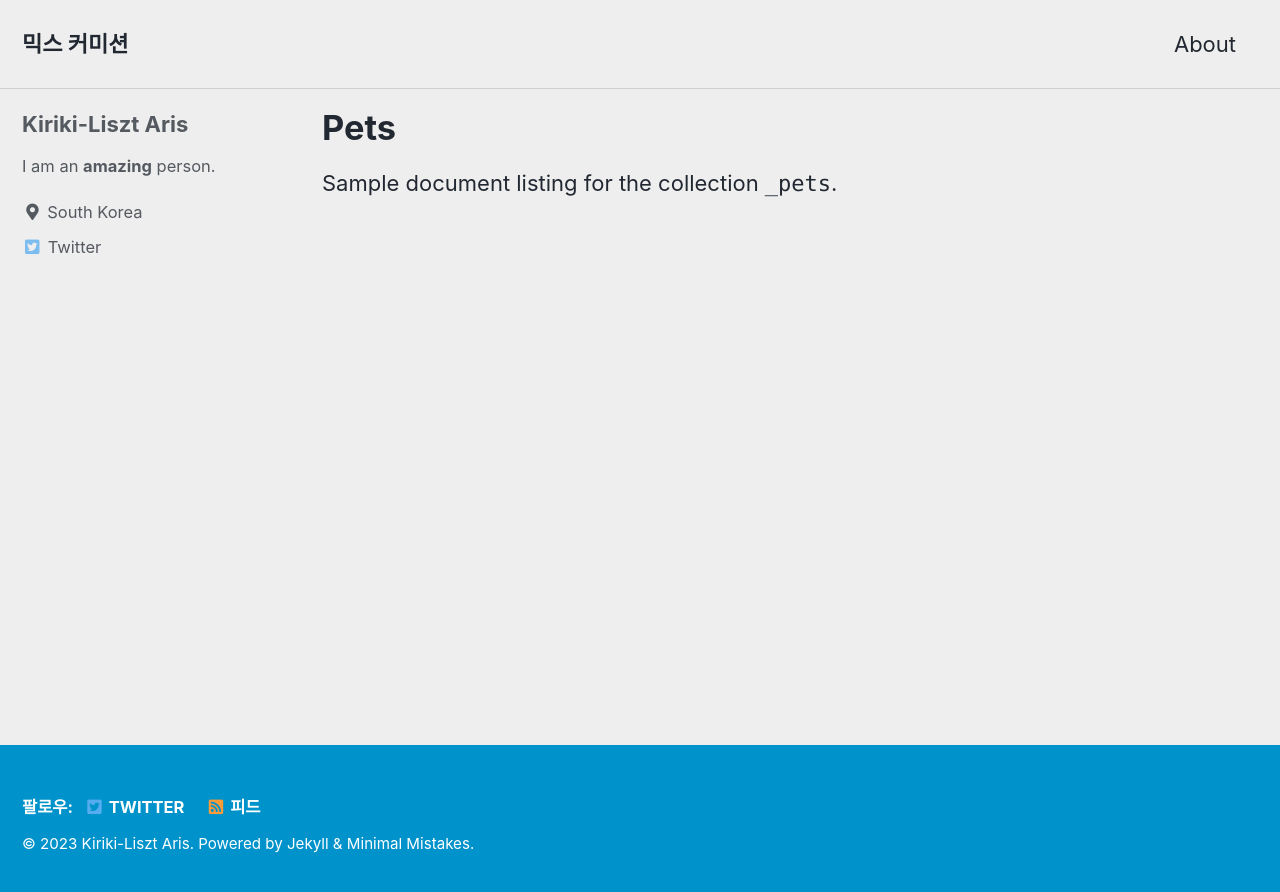
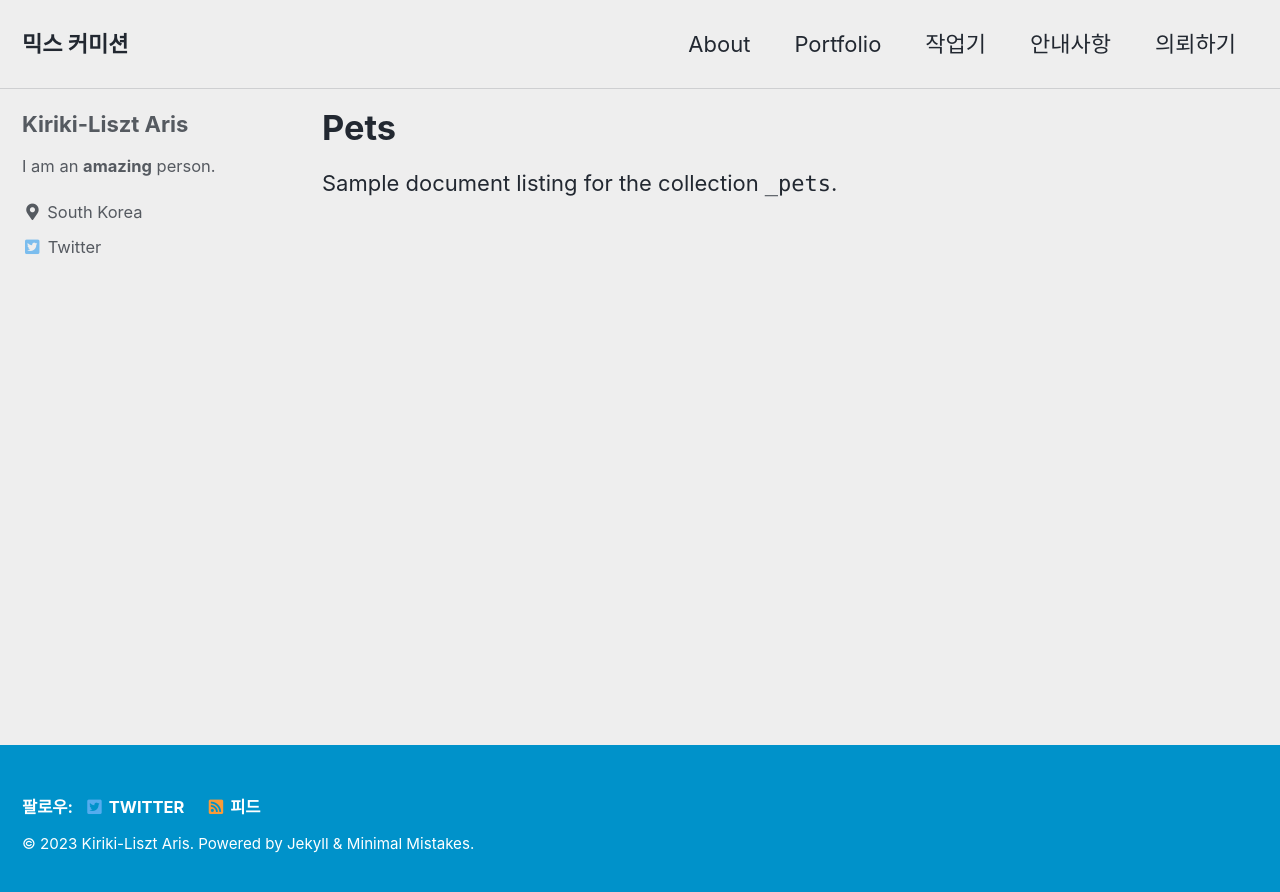
Before and after one commit to Kiriki-liszt/mix_commision, a Jekyll site: the page built from _pages/pets.md, in a window 1280 px wide. Shown: the top 892 px of the page. Built offline with Jekyll 4.4.1, drawn with Linux system fonts in a browser that asks for light colours; cached includes are drawn as plain includes.

Commit message:
ㅜㅁ퍟ㅁ

```diff
--- a/_data/navigation.yml
+++ b/_data/navigation.yml
@@ -2,6 +2,11 @@
 main:
   - title: "About"
     url: /about/
+  - title: "Portfolio"
+    url: /portfolio/
+  - title: "작업기"
+  - title: "안내사항"
+  - title: "의뢰하기"
   # - title: "Sample Posts"
   #   url: /year-archive/
   # - title: "Sample Collections"
```
